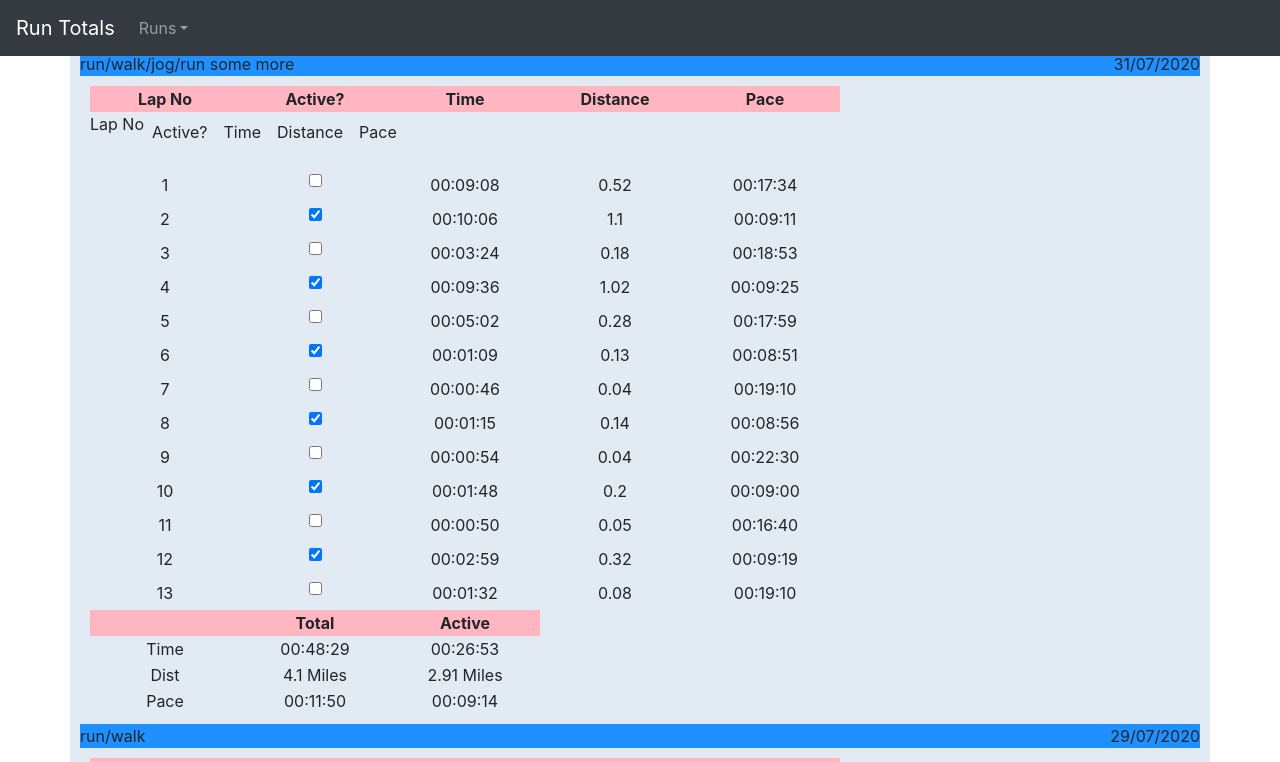
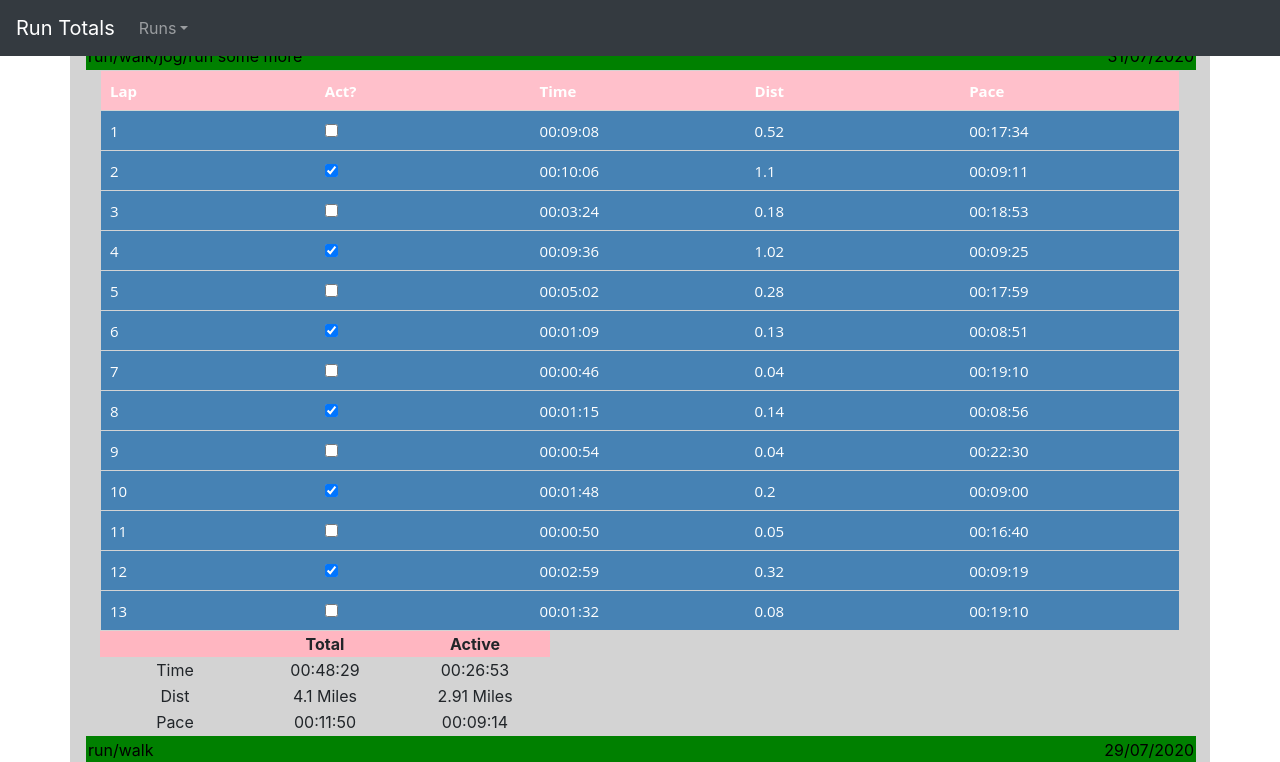
Before and after one commit to FinlayS/run-totals, a Next.js app: page / in a window 1280 px wide. Shown: the top 762 px of the page. Built offline with nearby package versions, Linux system fonts and the light colour scheme.

Commit message:
introducing flexbox

```diff
--- a/components/header.js
+++ b/components/header.js
@@ -5,9 +5,9 @@ import React from "react";
 const Header = () => {
   return (
  <>
-   <style jsx>{`
-     marginBottom: 5%;
-   `}</style>
+   {/*<style jsx>{`*/}
+   {/*  marginBottom: 5%;*/}
+   {/*`}</style>*/}
    <Head>
      <title>Run Totals</title>
      <link rel="icon" type="image/png" href="../public/favicon.png"/>
--- a/components/laps/lapDetails.js
+++ b/components/laps/lapDetails.js
@@ -8,24 +8,31 @@ const LapDetails = (lapActive, lapNo, lapTime, lapDistance) => {
 
   return (
     <div>
-      <style jsx>{`
-      td {
-          width: 150px;
-          max-width: 150px;
-          text-align: center;
-        }
-      `}</style>
-      <table id="lapDetails">
-        <tbody>
-        <tr>
-          <td>{lapNo}</td>
-          <td><Checkbox checked={lapActive}></Checkbox></td>
-          <td>{lapTime}</td>
-          <td>{lapDistance}</td>
-          <td>{lapPace}</td>
-        </tr>
-        </tbody>
-      </table>
+      {/*<style jsx>{`*/}
+      {/*td {*/}
+      {/*    width: 150px;*/}
+      {/*    max-width: 150px;*/}
+      {/*    text-align: center;*/}
+      {/*  }*/}
+      {/*`}</style>*/}
+      {/*<table id="lapDetails">*/}
+      {/*  <tbody>*/}
+      {/*  <tr>*/}
+      {/*    <td>{lapNo}</td>*/}
+      {/*    <td><Checkbox checked={lapActive}></Checkbox></td>*/}
+      {/*    <td>{lapTime}</td>*/}
+      {/*    <td>{lapDistance}</td>*/}
+      {/*    <td>{lapPace}</td>*/}
+      {/*  </tr>*/}
+      {/*  </tbody>*/}
+      {/*</table>*/}
+      <div className="flex-container">
+        <div className="child">{lapNo}</div>
+        <div className="child"><Checkbox checked={lapActive}></Checkbox></div>
+        <div className="child">{lapTime}</div>
+        <div className="child">{lapDistance}</div>
+        <div className="child">{lapPace}</div>
+      </div>
     </div>
   )
 }
--- a/components/laps/laps.js
+++ b/components/laps/laps.js
@@ -8,31 +8,12 @@ const Laps = (id) => {
 
   return (
     <div>
-      <style jsx>{`
-        th {
-          background: LightPink;
-          width: 150px;
-          max-width: 150px;
-          text-align: center;
-        }
-      `}</style>
-      <table id="lapHeaders">
-        <tbody>
-        <tr>
-          <th>Lap No</th>
-          <th>Active?</th>
-          <th>Time</th>
-          <th>Distance</th>
-          <th>Pace</th>
-        </tr>
-        </tbody>
-        </table>
-      <div className="d-flex flex-row bd-highlight mb-3">
-        <div className="p-ddd bd-highlight">Lap No</div>
-        <div className="p-2 bd-highlight">Active?</div>
-        <div className="p-2 bd-highlight">Time</div>
-        <div className="p-2 bd-highlight">Distance</div>
-        <div className="p-2 bd-highlight">Pace</div>
+      <div className="flex-table">
+        <th className="child">Lap</th>
+        <th className="child">Act?</th>
+        <th className="child">Time</th>
+        <th className="child">Dist</th>
+        <th className="child">Pace</th>
       </div>
       {runLaps.map(({lapActive, lapNo, lapTime, lapDistance}) => (
       LapDetails(lapActive, lapNo, lapTime, lapDistance)
--- a/components/runs/runDetails.js
+++ b/components/runs/runDetails.js
@@ -6,24 +6,14 @@ import Container from "react-bootstrap/Container";
 const RunDetails = (id, description, date) => {
   return (
     <div>
-      <style jsx>{`
-        .flex-container {
-        display: flex;
-        justify-content: space-between;
-        background-color: DodgerBlue;
-      }s
-      `}
-      </style>
-      <div className="flex-container">
-        <div class="child">{description}</div>
-        <div class="child">{date}</div>
+      <div className="text-title">
+        <div width="80%" color="black">{description}</div>
+        <div >{date}</div>
       </div>
       <Container className="container">
         <Laps id={id}></Laps>
         <RunTotals id={id}></RunTotals>
       </Container>
-
-
     </div>
   )
 }
--- a/pages/index.js
+++ b/pages/index.js
@@ -6,7 +6,7 @@ import Header from "../components/header";
 
 const Index = () => {
   return (
-    <>
+    <div>
       <Header/>
       <h3>Runs</h3>
       <div>
@@ -14,7 +14,7 @@ const Index = () => {
           <Runs/>
         </Container>
       </div>
-    </>
+    </div>
   )
 }
 
--- a/src/App.css
+++ b/src/App.css
@@ -1,27 +1,49 @@
 .container {
+    /*display: flex;*/
+    flex: 100%;
+    width: 100%;
+    flex-wrap: wrap;
+    background: lightgray;
+    /*padding: 5px;*/
+    /*margin: 2px;*/
+}
+
+.text-title {
+    display: flex;
+    width: 100%;
+    justify-content: space-between;
+    background-color: green;
+    color: black;
+    padding: 2px;
+    margin: 1px;
+}
+
+.flex-container {
     display: flex;
     justify-content: space-between;
-    flex-wrap: wrap;
-    background: #e2eaf4;
-    padding: 10px;
+    background-color: steelblue;
+    padding: 2px;
+    margin: 1px;
+}
+
+.flex-table {
+    display: flex;
+    flex: 100%;
+    justify-content: space-between;
+    background-color: pink;
+    text-align: left;
+    padding: 2px;
+    margin: 1px;
 }
 
 .child {
     display: inline-block;
     font-family: "Open Sans", Arial;
-    font-size: 20px;
+    width: 20%;
+    max-height: 25px;
+    font-size: 15px;
     color: #FFF;
     text-align: left;
-    background: #3794fe;
-    border-radius: 6px;
-    padding: 20px;
-    margin: 12px;
+    padding: 2px;
+    margin: 5px;
 }
-
-.child:first-child {
-    width: 100%;
-}
-
-.child:not(:first-child) {
-    flex: 1;
-}
```
